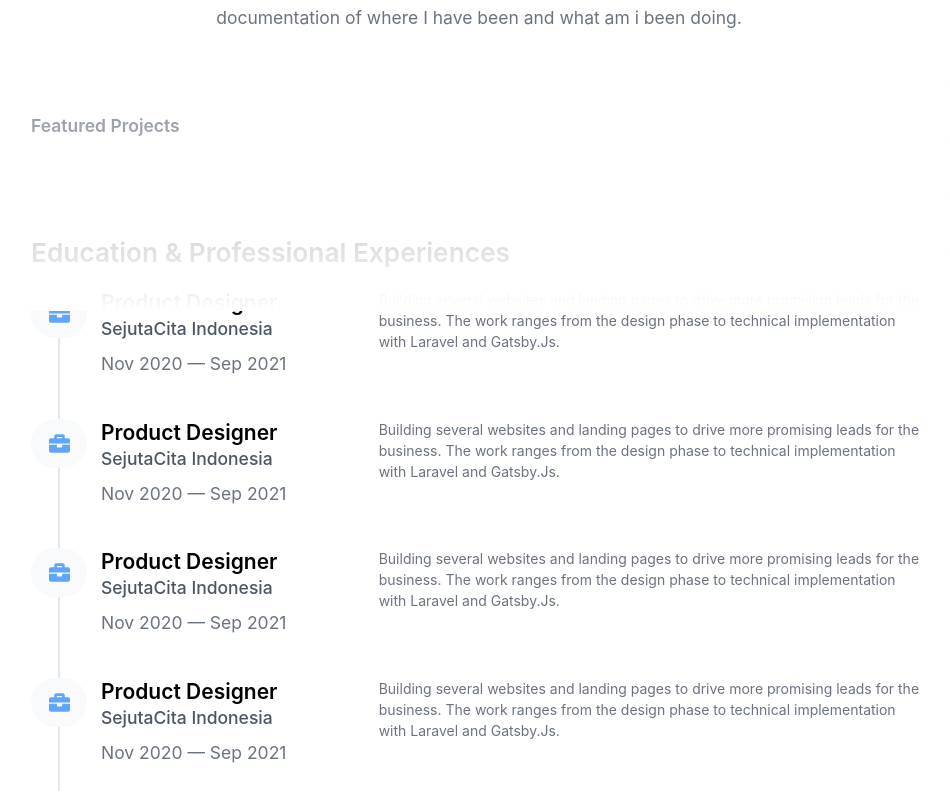
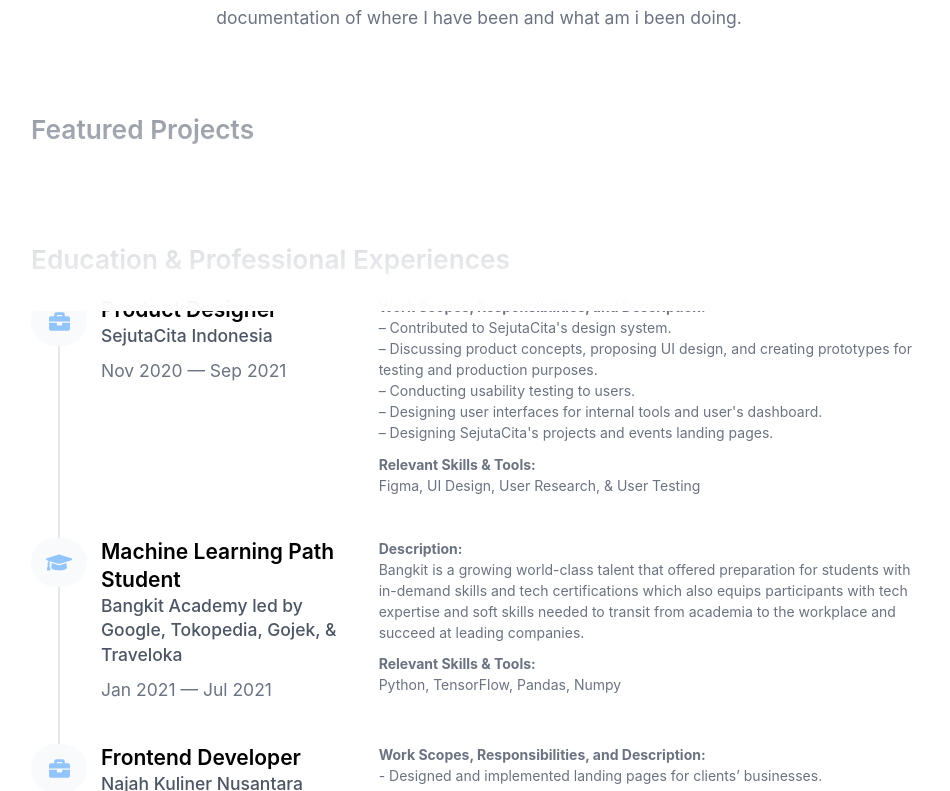
Before and after one commit to koalicioous/koalixious, a Next.js app: page /works in a window 1280 px wide. Shown: the part 489-1280 px from the top of the page, without its empty margins (161-1111 px from the left). Built offline with nearby package versions, Linux system fonts and the light colour scheme.

Commit message:
work and edu experiences

```diff
--- a/components/index/about.tsx
+++ b/components/index/about.tsx
@@ -7,13 +7,12 @@ const LINKS = [
         description: 'Technical writing and reflective notes',
         href: '/writings',
     },
-    {
-        icon: '📚',
-        name: 'Books and their Marks',
-        description: 'Bookshelf, currently reading, and all interesting stuff',
-        href: '/bookmarks',
-    },
-
+    // {
+    //     icon: '📚',
+    //     name: 'Books and their Marks',
+    //     description: 'Bookshelf, currently reading, and all interesting stuff',
+    //     href: '/bookmarks',
+    // },
     {
         icon: '👋🏻',
         name: 'Now',
--- a/components/navbar.tsx
+++ b/components/navbar.tsx
@@ -34,13 +34,13 @@ const MENUS = [
         link: '/writings',
         key: 'm',
     },
-    {
-        icon: '📚',
-        name: 'Bookmarks',
-        description: 'interesting stuff',
-        link: '/bookmarks',
-        key: 'b',
-    },
+    // {
+    //     icon: '📚',
+    //     name: 'Bookmarks',
+    //     description: 'interesting stuff',
+    //     link: '/bookmarks',
+    //     key: 'b',
+    // },
 ]
 export default function Navbar(){
     const [modal, setModal] = useState<boolean>(false)
--- a/components/works/experiences.tsx
+++ b/components/works/experiences.tsx
@@ -1,38 +1,36 @@
 import { FontAwesomeIcon } from '@fortawesome/react-fontawesome';
-import { faBriefcase } from '@fortawesome/free-solid-svg-icons';
+import { faBriefcase, faGraduationCap } from '@fortawesome/free-solid-svg-icons';
 
 const EXPERIENCES = [
     {
+        type: 'work',
         title: 'Product Designer',
         organization: 'SejutaCita Indonesia',
         date: 'Nov 2020 — Sep 2021',
-        description: 'Building several websites and landing pages to drive more promising leads for the business. The work ranges from the design phase to technical implementation with Laravel and Gatsby.Js.',
-        skills: [],
+        description: '– Contributed to SejutaCita\'s design system.\n– Discussing product concepts, proposing UI design, and creating prototypes for testing and production purposes.\n– Conducting usability testing to users.\n– Designing user interfaces for internal tools and user\'s dashboard.\n– Designing SejutaCita\'s projects and events landing pages.',
+        skills: 'Figma, UI Design, User Research, & User Testing',
     },{
-        title: 'Product Designer',
-        organization: 'SejutaCita Indonesia',
-        date: 'Nov 2020 — Sep 2021',
-        description: 'Building several websites and landing pages to drive more promising leads for the business. The work ranges from the design phase to technical implementation with Laravel and Gatsby.Js.',
-        skills: [],
+        type: 'education',
+        title: 'Machine Learning Path Student',
+        organization: 'Bangkit Academy led by Google, Tokopedia, Gojek, & Traveloka',
+        date: 'Jan 2021 — Jul 2021',
+        description: 'Bangkit is a growing world-class talent that offered preparation for students with in-demand skills and tech certifications which also equips participants with tech expertise and soft skills needed to transit from academia to the workplace and succeed at leading companies.',
+        skills: 'Python, TensorFlow, Pandas, Numpy',
     },{
-        title: 'Product Designer',
-        organization: 'SejutaCita Indonesia',
-        date: 'Nov 2020 — Sep 2021',
-        description: 'Building several websites and landing pages to drive more promising leads for the business. The work ranges from the design phase to technical implementation with Laravel and Gatsby.Js.',
-        skills: [],
+        type: 'work',
+        title: 'Frontend Developer',
+        organization: 'Najah Kuliner Nusantara',
+        date: 'Aug 2020 — Nov 2021',
+        description: '- Designed and implemented landing pages for clients\’ businesses.\n–Enabling marketing team to track the success of campaign using integration to Facebook Pixel and Google Analytics.',
+        skills: 'ReactJS, GatsbyJS, Facebook Pixel, Google Analytics',
     },{
-        title: 'Product Designer',
-        organization: 'SejutaCita Indonesia',
-        date: 'Nov 2020 — Sep 2021',
-        description: 'Building several websites and landing pages to drive more promising leads for the business. The work ranges from the design phase to technical implementation with Laravel and Gatsby.Js.',
-        skills: [],
-    },{
-        title: 'Product Designer',
-        organization: 'SejutaCita Indonesia',
-        date: 'Nov 2020 — Sep 2021',
-        description: 'Building several websites and landing pages to drive more promising leads for the business. The work ranges from the design phase to technical implementation with Laravel and Gatsby.Js.',
-        skills: [],
-    },
+        type: 'work',
+        title: 'Full Stack Developer Freelance',
+        organization: 'Self–Employed & Project Based Contracts',
+        date: 'Mar 2020 — Now',
+        description: '– Building web based Information System.\n– Implementing UI design into codes.\n– Building company profiles with dynamic content',
+        skills: 'ReactJS, NextJs, Laravel, PostgreSQL, MongoDB',
+    }
 ]
 
 export default function Experiences(){
@@ -45,8 +43,8 @@ export default function Experiences(){
                         return (
                             <li key={index} className="flex">
                                 <div className="flex items-center justify-center flex-col mr-4">
-                                    <div className='p-4 rounded-full bg-gray-50 md:text-2xl w-12 h-12 md:w-16 md:h-16 flex items-center justify-center text-blue-400'>
-                                        <FontAwesomeIcon icon={faBriefcase} />
+                                    <div className='p-4 rounded-full bg-gray-50 md:text-2xl w-12 h-12 md:w-16 md:h-16 flex items-center justify-center text-blue-300'>
+                                        <FontAwesomeIcon icon={item.type === 'work' ? faBriefcase : faGraduationCap} />
                                     </div>
                                     <div className='h-full bg-gray-200' style={{width: '2px'}}>
 
@@ -58,8 +56,11 @@ export default function Experiences(){
                                         <h2 className='text-sm md:text-xl text-gray-600 font-medium leading-loose'>{ item.organization }</h2>
                                         <h2 className='text-sm md:text-xl  text-gray-500 md:mt-3'>{ item.date }</h2>
                                     </div>
-                                    <div className='lg:col-span-2 text-sm mt-3 md:mt-0 md:text-base text-gray-500'>
+                                    <div className='lg:col-span-2 text-sm mt-3 md:mt-0 md:text-base text-gray-500 whitespace-pre-line'>
+                                        <p className='font-bold'>{item.type === 'work' ? 'Work Scopes, Responsibilities, and Description:' : 'Description:'}</p>
                                         { item.description }
+                                        <p className="font-bold mt-3">Relevant Skills &amp; Tools: </p>
+                                        <p>{ item.skills }</p>
                                     </div>
                                 </div>
                             </li>
--- a/components/works/projects.tsx
+++ b/components/works/projects.tsx
@@ -1,7 +1,7 @@
 export default function Projects(){
     return (
         <section className="mt-12 max-w-5xl mx-auto bg-white pt-12">
-            <h1 className='text-xl gitmd:text-3xl font-semibold text-gray-500 mb-6'>Featured Projects</h1>
+            <h1 className='text-xl md:text-3xl font-semibold text-gray-500 mb-6'>Featured Projects</h1>
 
         </section>
     )
--- a/pages/writings.tsx
+++ b/pages/writings.tsx
@@ -1,4 +1,5 @@
 import Head from 'next/head'
+import Link from 'next/link'
 import DefaultLayout from '../components/layouts/default'
 import Heading from '../components/heading'
 import Articles from '../components/writings/articles'
@@ -11,6 +12,13 @@ export default function Writings(){
       </Head>
       <Heading title='Writings' subtitle='Words, codes, and everything in between' description='a collection of technical writing and reflective articles of mine.' />
       <Articles />
+      <div className='text-center'>
+        <Link href="https://medium.com/@koalicious">
+          <a target="_blank" rel="noreferrer" className='mt-3 block underline text-sm md:text-base'>
+            For complete articles, click here to visit my medium page.
+          </a>
+        </Link>
+      </div>
     </DefaultLayout>
   )
 }
```
